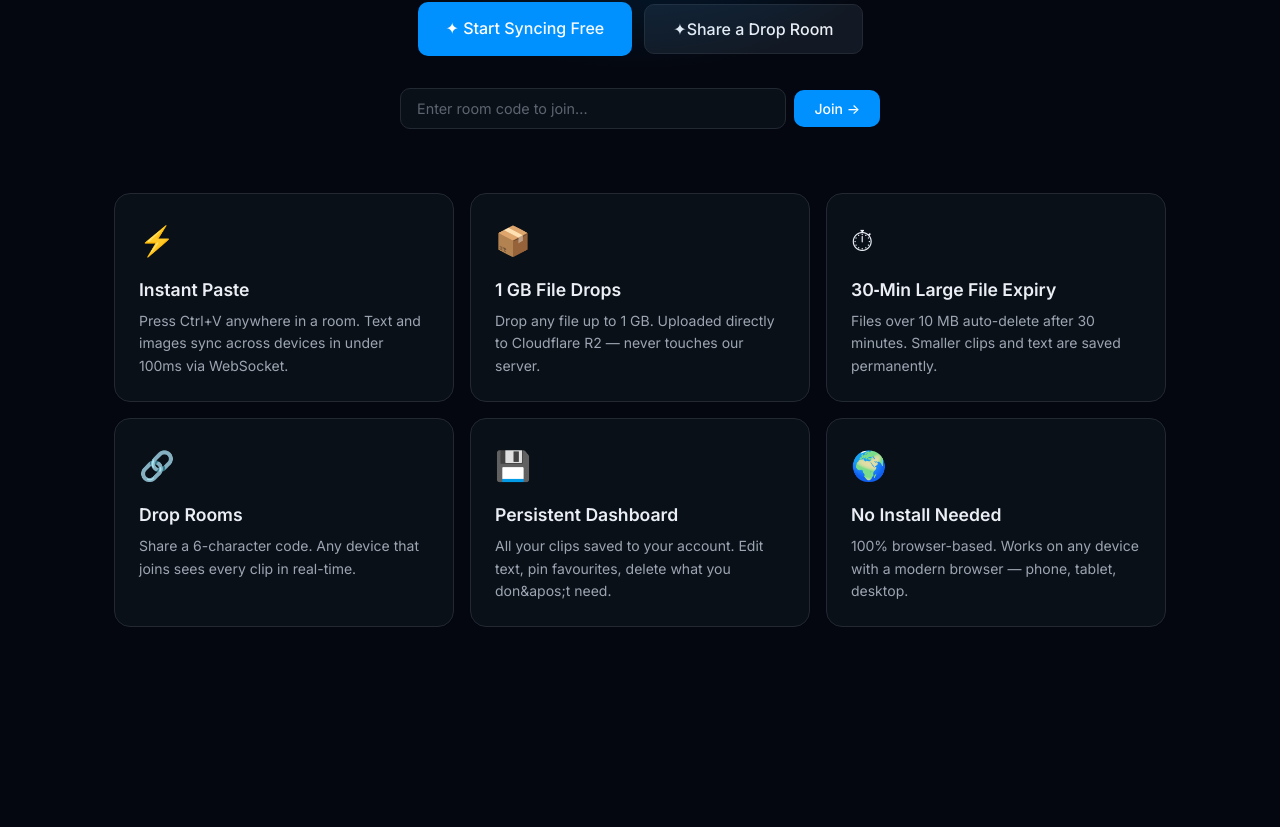
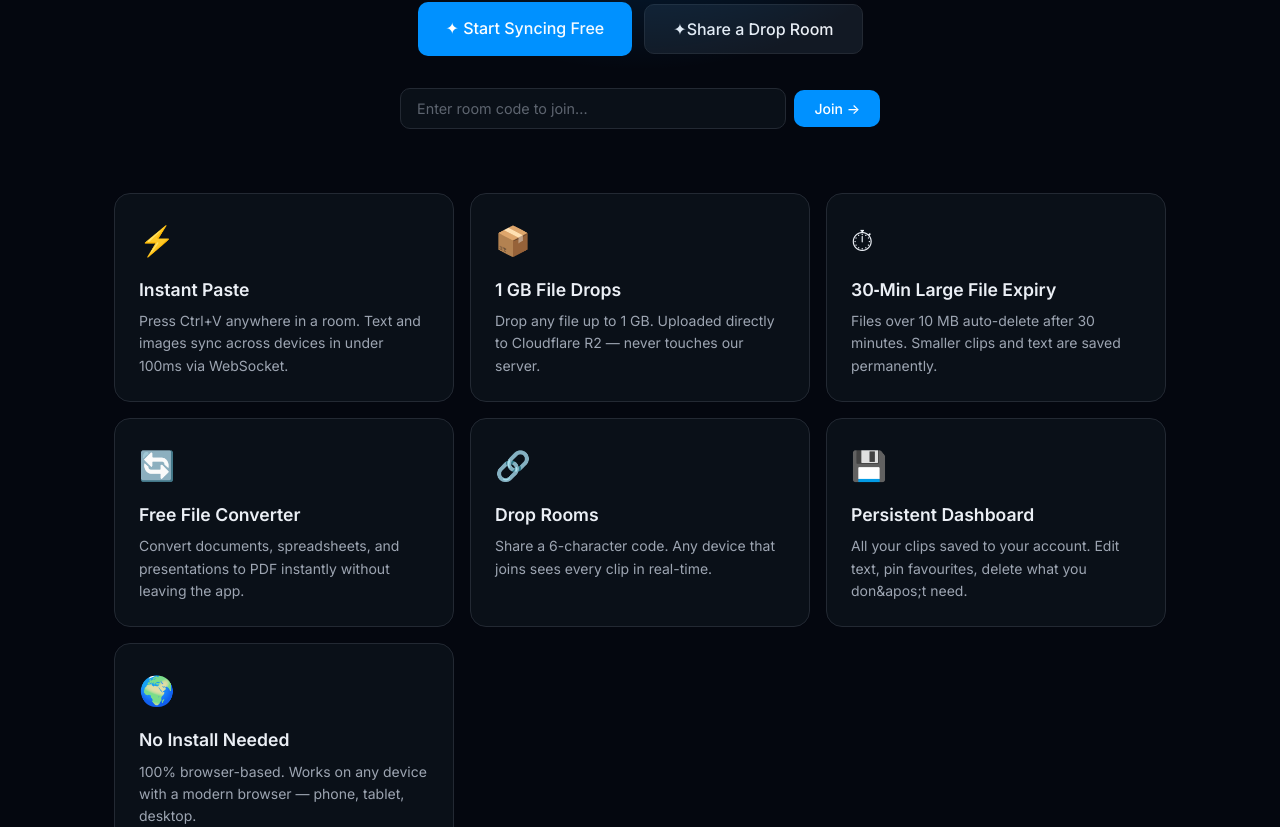
Before and after one commit to Kunal074/ClipDrop, a Next.js app: page / in a window 1280 px wide. Shown: the part 388-1215 px from the top of the page. Before the commit the page ends 1079 px from the top, so only its background shows below. Built offline with nearby package versions, Linux system fonts and the light colour scheme.

Commit message:
feat: add file converter to home page features

```diff
--- a/app/page.js
+++ b/app/page.js
@@ -101,6 +101,7 @@ function HomeContent() {
             { icon: '⚡', title: 'Instant Paste', desc: 'Press Ctrl+V anywhere in a room. Text and images sync across devices in under 100ms via WebSocket.' },
             { icon: '📦', title: '1 GB File Drops', desc: 'Drop any file up to 1 GB. Uploaded directly to Cloudflare R2 — never touches our server.' },
             { icon: '⏱', title: '30‑Min Large File Expiry', desc: 'Files over 10 MB auto-delete after 30 minutes. Smaller clips and text are saved permanently.' },
+            { icon: '🔄', title: 'Free File Converter', desc: 'Convert documents, spreadsheets, and presentations to PDF instantly without leaving the app.' },
             { icon: '🔗', title: 'Drop Rooms', desc: 'Share a 6-character code. Any device that joins sees every clip in real-time.' },
             { icon: '💾', title: 'Persistent Dashboard', desc: 'All your clips saved to your account. Edit text, pin favourites, delete what you don&apos;t need.' },
             { icon: '🌍', title: 'No Install Needed', desc: '100% browser-based. Works on any device with a modern browser — phone, tablet, desktop.' },
```
